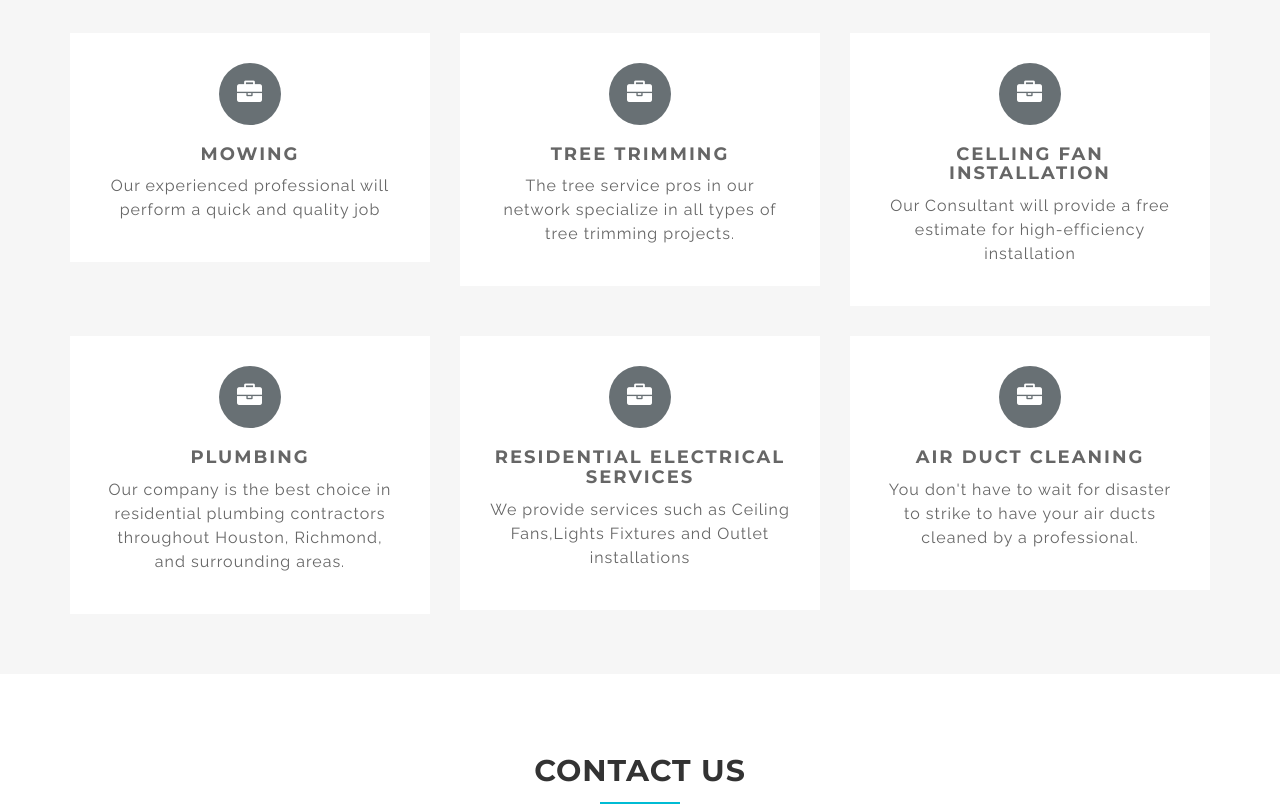
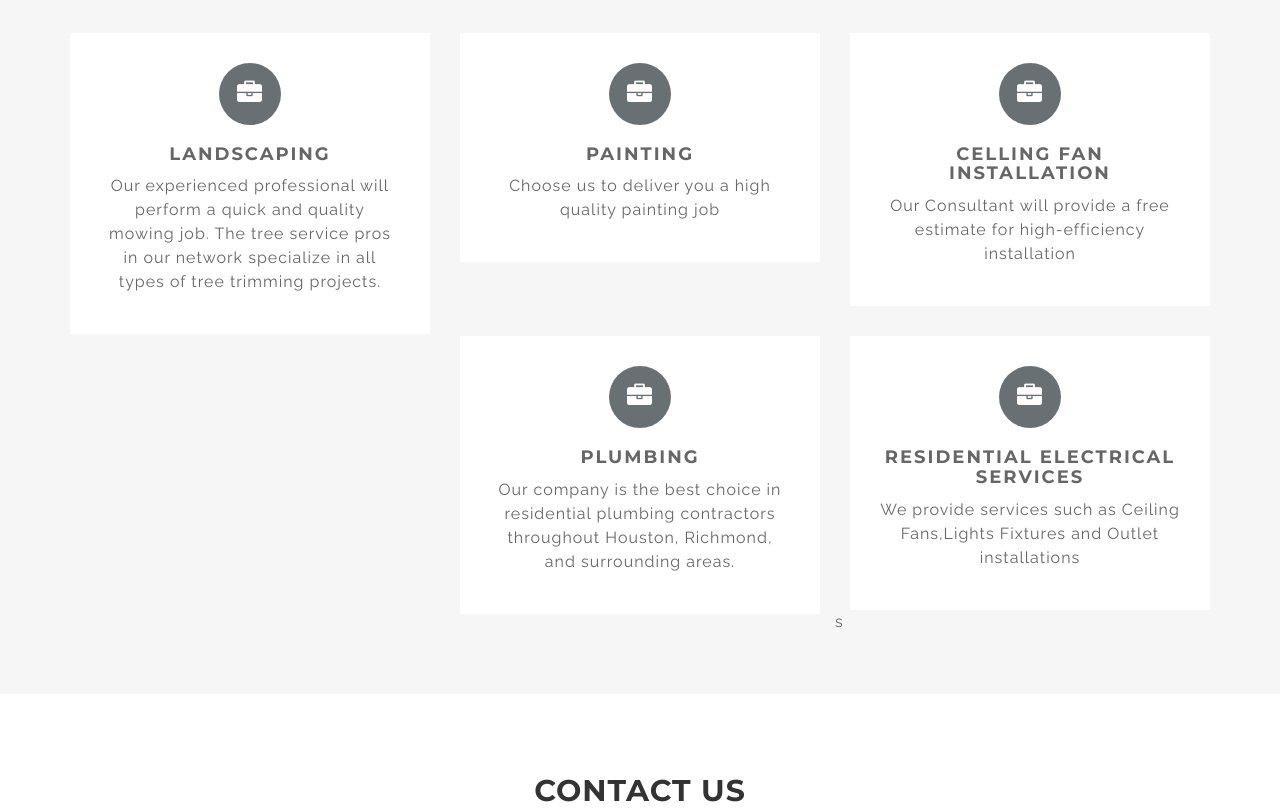
Before and after one commit to IMB-L/Services, a plain HTML site: page index.html in a window 1280 px wide. Shown: the part 1833-2643 px from the top of the page. Drawn offline with Linux system fonts and the light colour scheme; some packages are replaced by stand-ins of ours.

Commit message:
Update index.html

```diff
--- a/index.html
+++ b/index.html
@@ -103,8 +103,8 @@
                                     <div class="container">
                                         <div class="row">
                                             <div class="col-md-12">
-                                                <h2>Landscaping</h2>
-                                                <p>Our company offer more than just mowing and fertilizing your lawn in most cases. Other tasks a landscaping professional performs include tree and shrub pruning, spring and fall cleanup, edging and mulching, irrigation issues, and lawn renovation.
+                                                <h2>Painting</h2>
+                                                <p>Our company offers a high quality painting services.
 
                                                 </p>
                                                 <a class="slide-btn smoth-scroll" href="#contact">contact</a>
@@ -284,8 +284,8 @@
                             <i class="fa fa-briefcase"></i>
                         </div>
                         <div class="service-content">
-                            <h4>Mowing</h4>
-                            <p>Our experienced professional will perform a quick and quality job</p>
+                            <h4>Landscaping</h4>
+                            <p>Our experienced professional will perform a quick and quality mowing job. The tree service pros in our network specialize in all types of tree trimming projects.</p>
                         </div>
                     </div>
                 </div>
@@ -297,8 +297,8 @@
                             <i class="fa fa-briefcase"></i>
                         </div>
                         <div class="service-content">
-                            <h4>Tree Trimming</h4>
-                            <p>The tree service pros in our network specialize in all types of tree trimming projects.</p>
+                            <h4>Painting</h4>
+                            <p>Choose us to deliver you a high quality painting job</p>
                         </div>
                     </div>
                 </div>
@@ -343,17 +343,7 @@
                 </div>
                 <!-- END SINGLE SERVICE BOX -->
                 <!-- START SINGLE SERVICE BOX -->
-                <div class="col-md-4 col-sm-6">
-                    <div class="single-service-box">
-                        <div class="service-icon">
-                            <i class="fa fa-briefcase"></i>
-                        </div>
-                        <div class="service-content">
-                            <h4>Air Duct Cleaning</h4>
-                            <p>You don't have to wait for disaster to strike to have your air ducts cleaned by a professional.</p>
-                        </div>
-                    </div>
-                </div>
+             s
                 <!-- END SINGLE SERVICE BOX -->
             </div>
         </div>
@@ -417,7 +407,7 @@
                     <div class="col-md-3 col-sm-6">
                         <div class="footer-widget">
                             <h4 class="footer-logo">about <span>IMB</span></h4>
-                            <p>n></span>
+                            <p>></span>
                         <p>IMB LLC offers installation and repair services for commercial or residential .We are your personal commercial and home improvement consultant and a trusted, knowledgeable resource that is part of a leading national service.</p>
                             <div class="footer-social">
                                 <ul>
```
